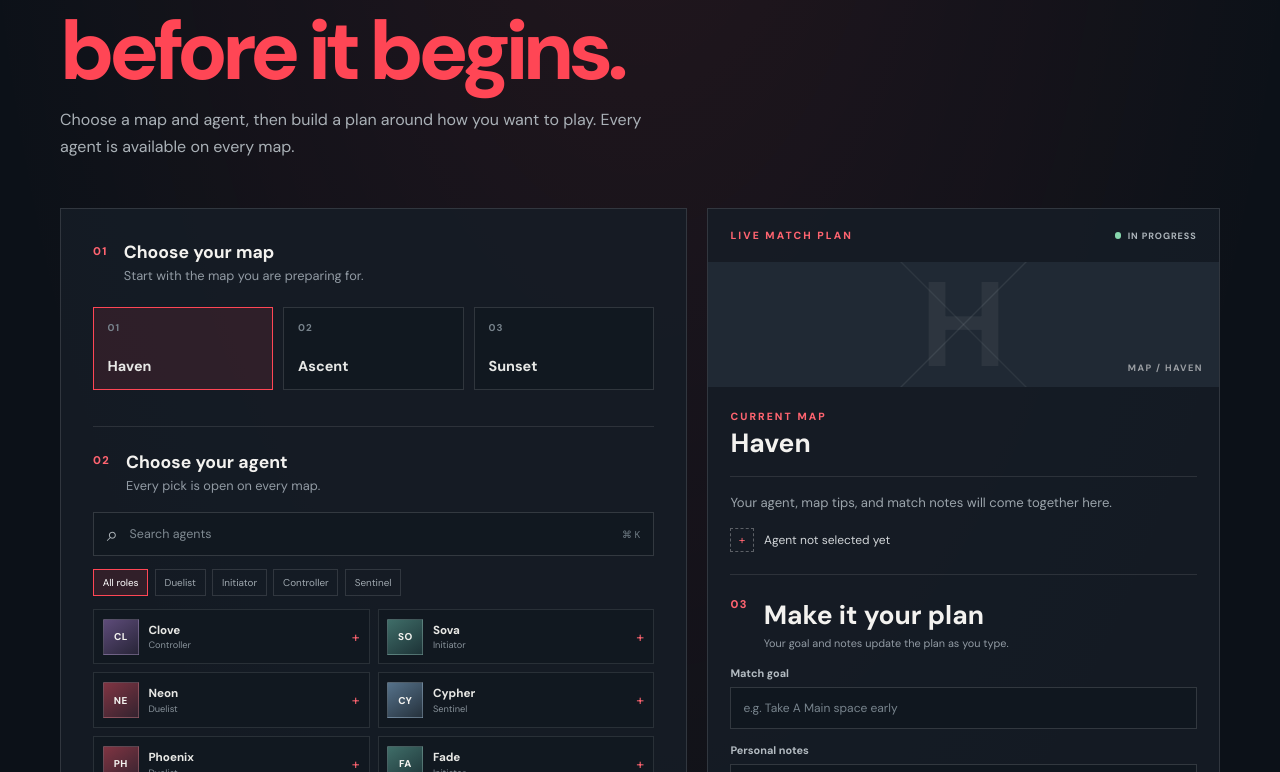
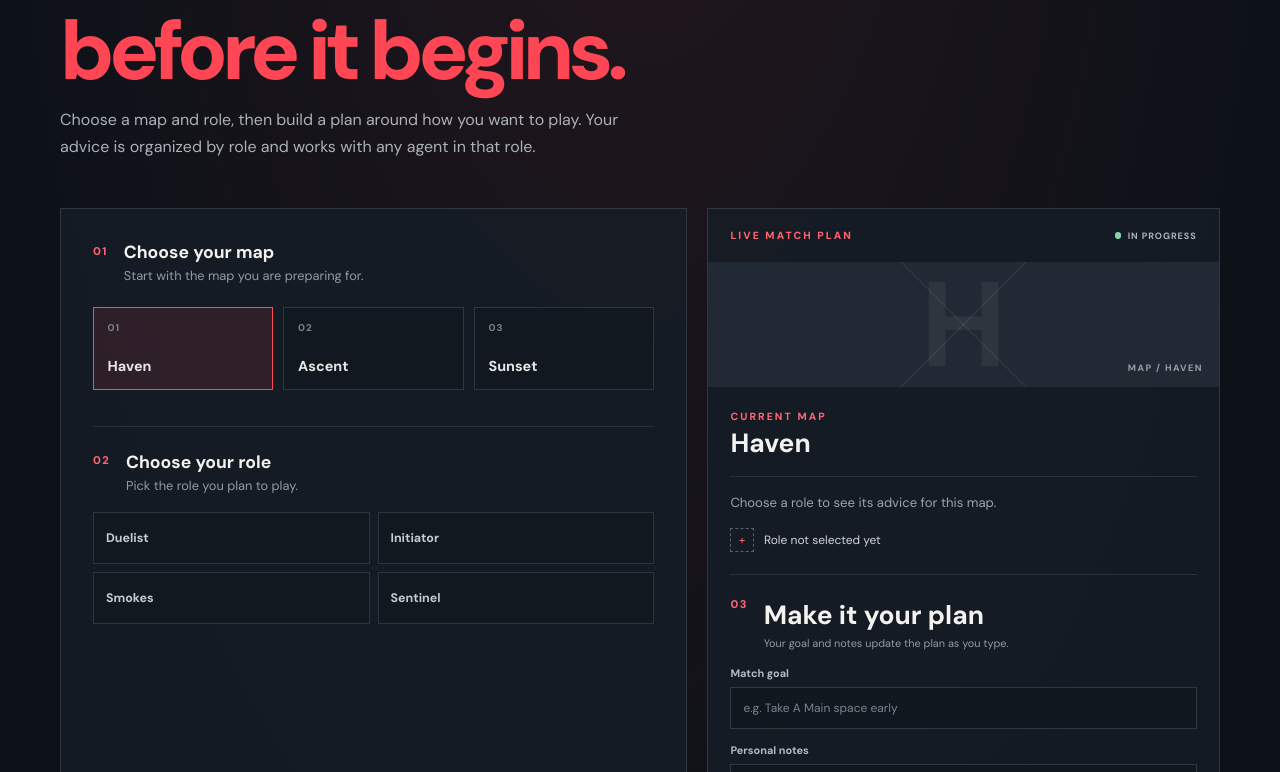
Before and after one commit to alimakki1661/valorant-match-prep-planner, a React (Vite) app: page / in a window 1280 px wide. Shown: the part 348-1120 px from the top of the page. Built offline with nearby package versions, Linux system fonts and the light colour scheme; a web font is replaced by a local one.

Commit message:
Make planner selection role-based

```diff
--- a/src/App.css
+++ b/src/App.css
@@ -18,9 +18,9 @@
 .planner-layout { display: grid; grid-template-columns: minmax(0, 1.1fr) minmax(300px, 0.9fr); gap: 1.25rem; align-items: stretch; }
 .setup-panel, .plan-panel { border: 1px solid rgba(255, 255, 255, 0.12); background: rgba(21, 29, 38, 0.86); }
 .setup-panel { padding: clamp(1.25rem, 3vw, 2rem); }
-.section-heading, .agent-placeholder { display: flex; align-items: flex-start; gap: 1rem; }
-.section-heading h2, .agent-placeholder h2 { margin: 0; color: #f3f2ef; font-size: 1.1rem; font-weight: 700; }
-.section-heading p, .agent-placeholder p { margin: 0.25rem 0 0; color: #929ba4; font-size: 0.8rem; }
+.section-heading { display: flex; align-items: flex-start; gap: 1rem; }
+.section-heading h2 { margin: 0; color: #f3f2ef; font-size: 1.1rem; font-weight: 700; }
+.section-heading p { margin: 0.25rem 0 0; color: #929ba4; font-size: 0.8rem; }
 .step-number { padding-top: 0.15rem; color: #ff6470; font-size: 0.7rem; font-weight: 800; letter-spacing: 0.12em; }
 .map-list { display: grid; grid-template-columns: repeat(3, minmax(0, 1fr)); gap: 0.65rem; margin: 1.4rem 0 2.25rem; }
 .map-option { display: flex; min-height: 5.2rem; flex-direction: column; align-items: flex-start; justify-content: space-between; padding: 0.85rem; border: 1px solid rgba(255, 255, 255, 0.13); background: #111820; color: #e7e8e6; cursor: pointer; text-align: left; transition: border-color 140ms ease, background 140ms ease, transform 140ms ease; }
@@ -30,38 +30,14 @@
 .map-option-index { color: #77828b; font-size: 0.62rem; font-weight: 700; letter-spacing: 0.1em; }
 .map-option > span:nth-child(2) { font-size: 0.9rem; font-weight: 700; }
 .map-option-arrow { display: none; }
-.agent-browser { padding-top: 1.5rem; border-top: 1px solid rgba(255, 255, 255, 0.1); }
-.agent-heading { margin-bottom: 1.15rem; }
-.visually-hidden { position: absolute; width: 1px; height: 1px; padding: 0; margin: -1px; overflow: hidden; clip: rect(0, 0, 0, 0); white-space: nowrap; border: 0; }
-.search-field { display: flex; align-items: center; gap: 0.6rem; min-height: 2.75rem; padding: 0 0.8rem; border: 1px solid rgba(255, 255, 255, 0.14); background: #111820; color: #aeb5ba; }
-.search-icon { font-size: 1.25rem; line-height: 1; }
-.search-field input { width: 100%; border: 0; outline: 0; background: transparent; color: #f3f2ef; font-size: 0.78rem; }
-.search-field input::placeholder { color: #7f8991; }
-.search-field:focus-within { border-color: #ff6470; }
-.search-shortcut { color: #717d86; font-size: 0.62rem; white-space: nowrap; }
-.role-filters { display: flex; flex-wrap: wrap; gap: 0.4rem; margin: 0.8rem 0; }
-.role-filter { padding: 0.38rem 0.55rem; border: 1px solid rgba(255, 255, 255, 0.12); background: transparent; color: #9fa8af; cursor: pointer; font-size: 0.62rem; transition: color 140ms ease, border-color 140ms ease, background 140ms ease; }
-.role-filter:hover, .role-filter:focus-visible { border-color: rgba(255, 100, 112, 0.7); color: #fff; }
-.role-filter:focus-visible { outline: 2px solid #ff6470; outline-offset: 2px; }
-.role-filter.is-active { border-color: #ff4655; background: rgba(255, 70, 85, 0.12); color: #fff; }
-.agent-list { display: grid; grid-template-columns: repeat(2, minmax(0, 1fr)); gap: 0.5rem; }
-.agent-card { display: flex; min-width: 0; align-items: center; gap: 0.6rem; padding: 0.55rem; border: 1px solid rgba(255, 255, 255, 0.1); background: #111820; cursor: pointer; text-align: left; transition: border-color 140ms ease, background 140ms ease; }
-.agent-card:hover { border-color: rgba(255, 70, 85, 0.65); }
-.agent-card:focus-visible { outline: 2px solid #ff6470; outline-offset: 2px; }
-.agent-card.is-selected { border-color: #ff4655; background: rgba(255, 70, 85, 0.1); }
-.agent-avatar { display: grid; width: 2.25rem; height: 2.25rem; flex: 0 0 auto; place-items: center; border: 1px solid rgba(255, 255, 255, 0.15); color: #f3f2ef; font-size: 0.62rem; font-weight: 800; letter-spacing: 0.04em; }
-.agent-avatar.duelist { background: linear-gradient(145deg, #7f3442, #34232f); }
-.agent-avatar.initiator { background: linear-gradient(145deg, #3f6d68, #1d3337); }
-.agent-avatar.controller { background: linear-gradient(145deg, #5d4b79, #282538); }
-.agent-avatar.sentinel { background: linear-gradient(145deg, #55718a, #26323d); }
-.agent-card-info { display: flex; min-width: 0; flex: 1; flex-direction: column; gap: 0.1rem; }
-.agent-name { overflow: hidden; color: #e8e8e5; font-size: 0.73rem; font-weight: 700; text-overflow: ellipsis; }
-.agent-role { color: #89939b; font-size: 0.58rem; }
-.agent-card-check { color: #ff6470; font-size: 0.9rem; }
-.no-agents { margin: 0.8rem 0; padding: 1rem; border: 1px dashed rgba(255, 255, 255, 0.18); color: #aab1b7; font-size: 0.75rem; text-align: center; }
-.selected-agent-summary { display: flex; align-items: center; gap: 0.8rem; }
-.selected-agent-summary .agent-avatar { width: 3rem; height: 3rem; font-size: 0.8rem; }
-.selected-agent-summary h3 { margin: 0.25rem 0 0; color: #f3f2ef; font-size: 1.05rem; }
+.role-browser { padding-top: 1.5rem; border-top: 1px solid rgba(255, 255, 255, 0.1); }
+.role-heading { margin-bottom: 1.15rem; }
+.role-selector { display: grid; grid-template-columns: repeat(2, minmax(0, 1fr)); gap: 0.5rem; }
+.role-option { min-height: 3.25rem; padding: 0.75rem; border: 1px solid rgba(255, 255, 255, 0.12); background: #111820; color: #c5cbd0; cursor: pointer; font-size: 0.78rem; font-weight: 700; text-align: left; transition: color 140ms ease, border-color 140ms ease, background 140ms ease; }
+.role-option:hover, .role-option:focus-visible { border-color: rgba(255, 100, 112, 0.7); color: #fff; }
+.role-option:focus-visible { outline: 2px solid #ff6470; outline-offset: 2px; }
+.role-option.is-active { border-color: #ff4655; background: rgba(255, 70, 85, 0.12); color: #fff; }
+.selected-role-summary h3 { margin: 0.25rem 0 0; color: #f3f2ef; font-size: 1.05rem; }
 .map-tips { margin-top: 1.35rem; padding-top: 1.15rem; border-top: 1px solid rgba(255, 255, 255, 0.1); }
 .tips-heading-row { display: flex; align-items: flex-start; justify-content: space-between; gap: 0.8rem; }
 .tips-heading-row h3 { margin: 0.3rem 0 0; color: #f3f2ef; font-size: 1rem; }
@@ -99,4 +75,4 @@
 .empty-icon { display: grid; width: 1.45rem; height: 1.45rem; place-items: center; border: 1px dashed rgba(255, 255, 255, 0.3); color: #ff6470; }
 .site-footer { border-top: 1px solid rgba(255, 255, 255, 0.1); border-bottom: 0; }
 @media (max-width: 760px) { .planner-layout { grid-template-columns: 1fr; } .intro { margin-bottom: 2rem; } .plan-panel { min-height: 0; } }
-@media (max-width: 480px) { .header-label { max-width: 8rem; text-align: right; } .page-content { width: min(calc(100% - 1.5rem), 1160px); } .map-list { gap: 0.4rem; } .map-option { min-height: 4.5rem; padding: 0.65rem; } .agent-list { grid-template-columns: 1fr; } .site-footer { gap: 1rem; font-size: 0.5rem; } }
+@media (max-width: 480px) { .header-label { max-width: 8rem; text-align: right; } .page-content { width: min(calc(100% - 1.5rem), 1160px); } .map-list { gap: 0.4rem; } .map-option { min-height: 4.5rem; padding: 0.65rem; } .site-footer { gap: 1rem; font-size: 0.5rem; } }
--- a/src/App.jsx
+++ b/src/App.jsx
@@ -1,28 +1,18 @@
 import { useState } from 'react'
-import { agents } from './data/agents.js'
-import { AgentList } from './components/AgentList.jsx'
-import { AgentSearch } from './components/AgentSearch.jsx'
+import { roleOptions } from './data/roles.js'
 import { MapSelector } from './components/MapSelector.jsx'
 import { MatchPlan } from './components/MatchPlan.jsx'
 import { MatchNotes } from './components/MatchNotes.jsx'
-import { RoleFilter } from './components/RoleFilter.jsx'
+import { RoleSelector } from './components/RoleSelector.jsx'
 import './App.css'
 
 const maps = ['Haven', 'Ascent', 'Sunset']
 
 function App() {
   const [selectedMap, setSelectedMap] = useState('Haven')
-  const [searchText, setSearchText] = useState('')
-  const [selectedRole, setSelectedRole] = useState('All roles')
-  const [selectedAgent, setSelectedAgent] = useState(null)
+  const [selectedRole, setSelectedRole] = useState(null)
   const [matchGoal, setMatchGoal] = useState('')
   const [personalNotes, setPersonalNotes] = useState('')
-
-  const visibleAgents = agents.filter((agent) => {
-    const matchesSearch = agent.name.toLowerCase().includes(searchText.toLowerCase())
-    const matchesRole = selectedRole === 'All roles' || agent.role === selectedRole
-    return matchesSearch && matchesRole
-  })
 
   return (
     <div className="app-shell">
@@ -39,8 +29,8 @@ function App() {
           <p className="eyebrow">YOUR MAP. YOUR READ. YOUR PLAN.</p>
           <h1 id="page-title">Prepare for the round<br /><span>before it begins.</span></h1>
           <p className="intro-copy">
-            Choose a map and agent, then build a plan around how you want to play.
-            Every agent is available on every map.
+            Choose a map and role, then build a plan around how you want to play.
+            Your advice is organized by role and works with any agent in that role.
           </p>
         </section>
 
@@ -58,25 +48,23 @@ function App() {
               selectedMap={selectedMap}
               onSelectMap={setSelectedMap}
             />
-            <section className="agent-browser" aria-labelledby="agent-title">
-              <div className="section-heading agent-heading">
+            <section className="role-browser" aria-labelledby="role-title">
+              <div className="section-heading role-heading">
                 <span className="step-number">02</span>
                 <div>
-                  <h2 id="agent-title">Choose your agent</h2>
-                  <p>Every pick is open on every map.</p>
+                  <h2 id="role-title">Choose your role</h2>
+                  <p>Pick the role you plan to play.</p>
                 </div>
               </div>
-              <AgentSearch searchText={searchText} onSearchChange={setSearchText} />
-              <RoleFilter selectedRole={selectedRole} onRoleChange={setSelectedRole} />
-              <AgentList
-                agents={visibleAgents}
-                selectedAgent={selectedAgent}
-                onSelectAgent={setSelectedAgent}
+              <RoleSelector
+                roles={roleOptions}
+                selectedRole={selectedRole}
+                onSelectRole={setSelectedRole}
               />
             </section>
           </section>
 
-          <MatchPlan selectedMap={selectedMap} selectedAgent={selectedAgent}>
+          <MatchPlan selectedMap={selectedMap} selectedRole={selectedRole}>
             <MatchNotes
               matchGoal={matchGoal}
               onGoalChange={setMatchGoal}
--- a/src/components/AgentCard.jsx
+++ /dev/null
@@ -1,19 +0,0 @@
-export function AgentCard({ agent, isSelected, onSelectAgent }) {
-  return (
-    <button
-      className={`agent-card ${isSelected ? 'is-selected' : ''}`}
-      type="button"
-      aria-pressed={isSelected}
-      onClick={() => onSelectAgent(agent)}
-    >
-      <span className={`agent-avatar ${agent.roleClass}`} aria-hidden="true">
-        {agent.initials}
-      </span>
-      <span className="agent-card-info">
-        <span className="agent-name">{agent.name}</span>
-        <span className="agent-role">{agent.role}</span>
-      </span>
-      <span className="agent-card-check" aria-hidden="true">{isSelected ? '✓' : '+'}</span>
-    </button>
-  )
-}
--- a/src/components/AgentList.jsx
+++ /dev/null
@@ -1,24 +0,0 @@
-import { AgentCard } from './AgentCard.jsx'
-
-export function AgentList({ agents, selectedAgent, onSelectAgent }) {
-  if (agents.length === 0) {
-    return (
-      <p className="no-agents" role="status">
-        No agents match that search. Try another name or role.
-      </p>
-    )
-  }
-
-  return (
-    <div className="agent-list" role="group" aria-label="Agents">
-      {agents.map((agent) => (
-        <AgentCard
-          agent={agent}
-          isSelected={selectedAgent?.id === agent.id}
-          key={agent.id}
-          onSelectAgent={onSelectAgent}
-        />
-      ))}
-    </div>
-  )
-}
--- a/src/components/AgentSearch.jsx
+++ /dev/null
@@ -1,15 +0,0 @@
-export function AgentSearch({ searchText, onSearchChange }) {
-  return (
-    <label className="search-field">
-      <span className="search-icon" aria-hidden="true">⌕</span>
-      <span className="visually-hidden">Search agents by name</span>
-      <input
-        type="search"
-        value={searchText}
-        onChange={(event) => onSearchChange(event.target.value)}
-        placeholder="Search agents"
-      />
-      <span className="search-shortcut" aria-hidden="true">⌘ K</span>
-    </label>
-  )
-}
--- a/src/components/MapTips.jsx
+++ b/src/components/MapTips.jsx
@@ -3,10 +3,10 @@ import { mapTips } from '../data/mapTips.js'
 
 const phases = ['Defense', 'Attack']
 
-export function MapTips({ selectedMap, selectedAgent }) {
+export function MapTips({ selectedMap, selectedRole }) {
   const [phase, setPhase] = useState('Defense')
-  const roleTips = mapTips[selectedMap]?.[selectedAgent.role]
-  const roleLabel = selectedAgent.role === 'Controller' ? 'Smokes' : selectedAgent.role
+  const roleTips = mapTips[selectedMap]?.[selectedRole]
+  const roleLabel = selectedRole === 'Controller' ? 'Smokes' : selectedRole
 
   return (
     <section className="map-tips" aria-labelledby="tips-title">
@@ -31,7 +31,7 @@ export function MapTips({ selectedMap, selectedAgent }) {
       </div>
       <p className="tip-copy">{roleTips?.[phase.toLowerCase()]}</p>
       <p className="tip-context">
-        Advice for {selectedAgent.name} on {selectedMap}. Your agent pick is never restricted by the map.
+        Role-based advice for {roleLabel} on {selectedMap}. Use it with any agent in this role.
       </p>
     </section>
   )
--- a/src/components/MatchPlan.jsx
+++ b/src/components/MatchPlan.jsx
@@ -1,6 +1,7 @@
 import { MapTips } from './MapTips.jsx'
 
-export function MatchPlan({ selectedMap, selectedAgent, children }) {
+export function MatchPlan({ selectedMap, selectedRole, children }) {
+  const roleLabel = selectedRole === 'Controller' ? 'Smokes' : selectedRole
   return (
     <aside className="plan-panel" aria-labelledby="plan-title">
       <div className="plan-topline">
@@ -15,25 +16,22 @@ export function MatchPlan({ selectedMap, selectedAgent, children }) {
         <p className="eyebrow">CURRENT MAP</p>
         <h2 id="plan-title">{selectedMap}</h2>
         <div className="plan-divider" />
-        {selectedAgent ? (
+        {selectedRole ? (
           <>
-            <div className="selected-agent-summary">
-              <div className={`agent-avatar ${selectedAgent.roleClass}`} aria-hidden="true">
-                {selectedAgent.initials}
-              </div>
+            <div className="selected-role-summary">
               <div>
-                <p className="eyebrow">YOUR AGENT · {selectedAgent.role.toUpperCase()}</p>
-                <h3>{selectedAgent.name}</h3>
+                <p className="eyebrow">YOUR ROLE</p>
+                <h3>{roleLabel}</h3>
               </div>
             </div>
-            <MapTips selectedMap={selectedMap} selectedAgent={selectedAgent} />
+            <MapTips selectedMap={selectedMap} selectedRole={selectedRole} />
           </>
         ) : (
           <>
-            <p className="empty-plan">Your agent, map tips, and match notes will come together here.</p>
+            <p className="empty-plan">Choose a role to see its advice for this map.</p>
             <div className="plan-empty-row">
               <span className="empty-icon" aria-hidden="true">+</span>
-              <span>Agent not selected yet</span>
+              <span>Role not selected yet</span>
             </div>
           </>
         )}
--- a/src/components/RoleFilter.jsx
+++ /dev/null
@@ -1,19 +0,0 @@
-import { roles } from '../data/agents.js'
-
-export function RoleFilter({ selectedRole, onRoleChange }) {
-  return (
-    <div className="role-filters" role="group" aria-label="Filter agents by role">
-      {roles.map((role) => (
-        <button
-          className={`role-filter ${selectedRole === role ? 'is-active' : ''}`}
-          key={role}
-          type="button"
-          aria-pressed={selectedRole === role}
-          onClick={() => onRoleChange(role)}
-        >
-          {role}
-        </button>
-      ))}
-    </div>
-  )
-}
--- /dev/null
+++ b/src/components/RoleSelector.jsx
@@ -0,0 +1,17 @@
+export function RoleSelector({ roles, selectedRole, onSelectRole }) {
+  return (
+    <div className="role-selector" role="group" aria-label="Choose a role">
+      {roles.map((role) => (
+        <button
+          className={`role-option ${selectedRole === role.key ? 'is-active' : ''}`}
+          key={role.key}
+          type="button"
+          aria-pressed={selectedRole === role.key}
+          onClick={() => onSelectRole(role.key)}
+        >
+          {role.label}
+        </button>
+      ))}
+    </div>
+  )
+}
--- a/src/data/agents.js
+++ /dev/null
@@ -1,12 +0,0 @@
-export const agents = [
-  { id: 'clove', name: 'Clove', role: 'Controller', initials: 'CL', roleClass: 'controller' },
-  { id: 'sova', name: 'Sova', role: 'Initiator', initials: 'SO', roleClass: 'initiator' },
-  { id: 'neon', name: 'Neon', role: 'Duelist', initials: 'NE', roleClass: 'duelist' },
-  { id: 'cypher', name: 'Cypher', role: 'Sentinel', initials: 'CY', roleClass: 'sentinel' },
-  { id: 'phoenix', name: 'Phoenix', role: 'Duelist', initials: 'PH', roleClass: 'duelist' },
-  { id: 'fade', name: 'Fade', role: 'Initiator', initials: 'FA', roleClass: 'initiator' },
-  { id: 'omen', name: 'Omen', role: 'Controller', initials: 'OM', roleClass: 'controller' },
-  { id: 'vyse', name: 'Vyse', role: 'Sentinel', initials: 'VY', roleClass: 'sentinel' },
-]
-
-export const roles = ['All roles', 'Duelist', 'Initiator', 'Controller', 'Sentinel']
--- a/src/data/mapTips.js
+++ b/src/data/mapTips.js
@@ -1,7 +1,7 @@
 export const mapTips = {
   Ascent: {
     Sentinel: {
-      defense: 'I usually play B on defense because it is easier to set up. Your Duelists can ask your Smokes player for an A one-way and fight for A Main or play close. On Cypher, I usually put one trip mid to catch a Market lurk unless a teammate is already holding there.',
+      defense: 'I usually play B on defense because it is easier to set up. Your Duelists can ask your Smokes player for an A one-way and fight for A Main or play close. If you are playing Cypher, I usually put one trip mid to catch a Market lurk unless a teammate is already holding there.',
       attack: 'A lurk can pressure defenders and pull players away from the site your team plans to hit. I like walking up Cat while the team hits A Main, or taking B Main space while the team gets ready to hit A. Time your pressure with the team’s execute.',
     },
     Duelist: {
--- /dev/null
+++ b/src/data/roles.js
@@ -0,0 +1,6 @@
+export const roleOptions = [
+  { key: 'Duelist', label: 'Duelist' },
+  { key: 'Initiator', label: 'Initiator' },
+  { key: 'Controller', label: 'Smokes' },
+  { key: 'Sentinel', label: 'Sentinel' },
+]
```
Also changed, not shown: 1 other file (tests, documents, lock files or other folders).
